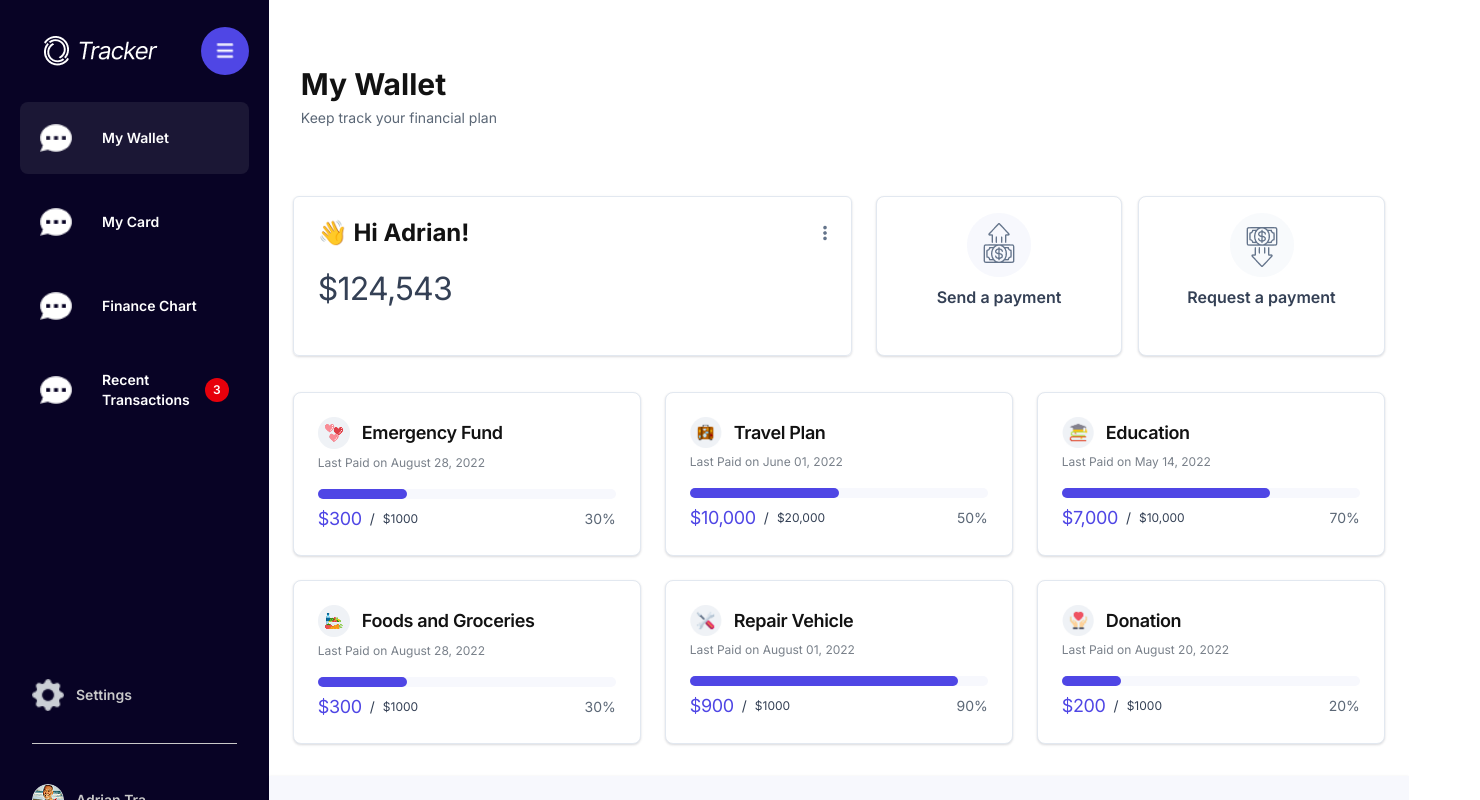
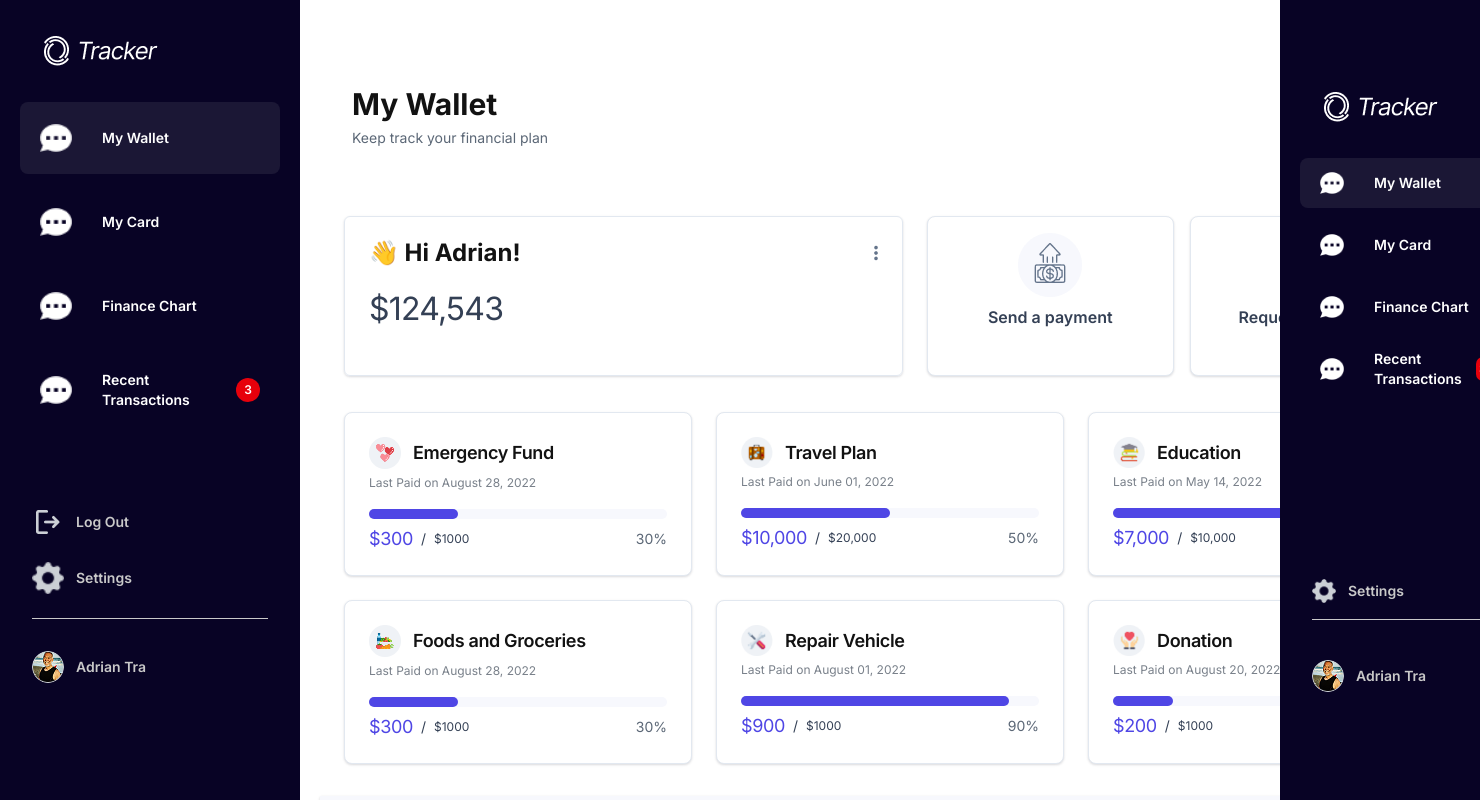
Before and after one commit to Hibachr/BudgetTrackerApp, a Next.js app: page /my-wallet in a window 1280 px wide. Shown: the top 800 px of the page, 1480 px wide, since content can reach past the window. Built offline with nearby package versions, Linux system fonts and the light colour scheme.

Commit message:
fixes made

```diff
--- a/src/components/navBar/navBar.jsx
+++ b/src/components/navBar/navBar.jsx
@@ -1,21 +1,89 @@
+import Image from 'next/image';
 import Link from 'next/link';
-import Image from 'next/image';
+import { useRouter } from 'next/router';
+import { useState } from 'react';
+
+const menuItems = [
+    { href: "/my-wallet", label: "My Wallet", icon: "/icons/Icon.png" },
+    { href: "/my-card", label: "My Card", icon: "/icons/Icon.png" },
+    { href: "/finance-chart", label: "Finance Chart", icon: "/icons/Icon.png" },
+    { href: "/recent-transactions", label: "Recent Transactions", icon: "/icons/Icon.png", notification: 3 }
+];
 
 export default function NavBar() {
+    const [isOpen, setIsOpen] = useState(false);
+    const router = useRouter();
+
     return (
-        <div className="md:hidden w-screen h-[50px] bg-white flex flex-row justify-between px-5 border-b-2 border-gray-200">
+        <>
+            {/* Mobile Navbar */}
+            <div className="fixed top-0 left-0 w-full h-[50px] bg-white flex justify-between px-5 border-b-2 border-gray-200 md:hidden z-50">
                 {/* Logo */}
                 <div className="self-center">
                     <Image src="/images/TrackerBlue.png" alt="LogoBlue" width={81} height={23} />
                 </div>
 
-            <div className="self-center">
+                {/* Menu Icon */}
+                <div className="self-center cursor-pointer" onClick={() => setIsOpen(true)}>
                     <Image src="/icons/menu-mobile.png" alt="menuMobile" width={20} height={20} />
                 </div>
+            </div>
 
-            {/* Navigation */}
+            {/* Mobile Menu (Off-Canvas) */}
+            <div className={`fixed top-0 right-0 h-full w-[250px] bg-[#080325] text-white flex flex-col py-6 px-5 transition-transform duration-300 ease-in-out z-50
+                            ${isOpen ? "translate-x-0" : "translate-x-full"}`}>
+                {/* Close Button */}
+                <button className="text-white text-2xl mb-6 self-end" onClick={() => setIsOpen(false)}>×</button>
 
+                {/* Logo */}
+                <div className="mb-6 flex items-center justify-between">
+                    <Image src="/images/Tracker.png" alt="Logo" width={161} height={54} />
+                </div>
 
+                {/* Menu Items */}
+                <nav className="flex-1">
+                    <ul className="space-y-3">
+                        {menuItems.map((item) => (
+                            <li key={item.href} className="flex items-center">
+                                <Link
+                                    href={item.href}
+                                    className={`flex items-center text-sm font-semibold h-[50px] w-full px-[20px] gap-[14px] leading-5 rounded-lg transition duration-300
+                                                ${router.pathname === item.href ? 'bg-[#1B1735]' : 'hover:bg-[#1B1735]'}`}
+                                    onClick={() => setIsOpen(false)}
+                                >
+                                    <Image src={item.icon} alt={`${item.label} Icon`} width={24} height={24} />
+                                    <span className="ml-4 flex-1">{item.label}</span>
+
+                                    {/* Notification Badge */}
+                                    {item.notification && (
+                                        <span className="bg-red-600 text-white text-xs font-semibold rounded-full w-6 h-6 flex items-center justify-center">
+                                            {item.notification}
+                                        </span>
+                                    )}
+                                </Link>
+                            </li>
+                        ))}
+                    </ul>
+                </nav>
+
+                {/* Footer Section */}
+                <div className="mb-[40%] mt-8 space-y-6 px-3">
+                    {/* Settings */}
+                    <div className="flex items-center gap-3 text-sm font-semibold text-[#C9C9C9] border-b border-[#C9C9C9] pb-4">
+                        <Image src="/icons/settings.png" alt="Settings" width={24} height={24} />
+                        <span>Settings</span>
                     </div>
+
+                    {/* Profile */}
+                    <Link href="/profile" className="flex items-center gap-3 text-sm text-[#C9C9C9] font-semibold pt-4 cursor-pointer" onClick={() => setIsOpen(false)}>
+                        <Image src="/images/profile.png" alt="User" width={32} height={32} className="rounded-full" />
+                        <span>Adrian Tra</span>
+                    </Link>
+                </div>
+            </div>
+
+            {/* Background Overlay (Closes Menu) */}
+            {isOpen && <div className="fixed inset-0 z-40 bg-black opacity-50 md:hidden" onClick={() => setIsOpen(false)}></div>}
+        </>
     );
 }
--- a/src/components/sidebar/sidebar.jsx
+++ b/src/components/sidebar/sidebar.jsx
@@ -1,78 +1,3 @@
-// import Link from 'next/link';
-// import Image from 'next/image';
-// import { useRouter } from 'next/router';
-
-// const menuItems = [
-//     { href: "/my-wallet", label: "My Wallet", icon: "/icons/Icon.png" },
-//     { href: "/my-card", label: "My Card", icon: "/icons/Icon.png" },
-//     { href: "/finance-chart", label: "Finance Chart", icon: "/icons/Icon.png" },
-//     { href: "/recent-transactions", label: "Recent Transactions", icon: "/icons/Icon.png", notification: 3 }
-// ];
-
-// export default function SideBar() {
-//     const router = useRouter();
-
-//     return (
-//         <div className="w-[300px] max-w-[21%] h-auto bg-[#080325] text-white flex flex-col py-6 px-5">
-//             {/* Logo and Hamburger Menu */}
-//             <div className="mb-6 flex items-center justify-between">
-//                 <div className="flex items-center">
-//                     <Image src="/images/Tracker.png" alt="Logo" width={161} height={54} />
-//                 </div>
-//                 {/* Hamburger Menu Icon inside a Circle */}
-//                 <div className="w-12 h-12 bg-[#4F46E5] rounded-full flex items-center justify-center cursor-pointer">
-//                     <Image
-//                         src="/icons/hamburgermenu.png"
-//                         alt="Menu"
-//                         width={18}
-//                         height={18}
-//                     />
-//                 </div>
-//             </div>
-
-//             {/* Navigation */}
-//             <nav className="flex-1">
-//                 <ul className="space-y-3">
-//                     {menuItems.map((item) => (
-//                         <li key={item.href} className="flex items-center">
-//                             <Link
-//                                 href={item.href}
-//                                 className={`flex items-center text-sm font-semibold h-[72px] w-[264px] px-[20px] gap-[14px] leading-5 rounded-lg transition duration-300
-//                                             ${router.pathname === item.href ? 'bg-[#1B1735]' : 'hover:bg-[#1B1735]'}`}
-//                             >
-//                                 <Image src={item.icon} alt={`${item.label} Icon`} width={32} height={32} />
-//                                 <span className="ml-4 flex-1">{item.label}</span>
-
-//                                 {/* Notification Badge */}
-//                                 {item.notification && (
-//                                     <span className="bg-red-600 text-white text-xs font-semibold rounded-full w-6 h-6 flex items-center justify-center">
-//                                         {item.notification}
-//                                     </span>
-//                                 )}
-//                             </Link>
-//                         </li>
-//                     ))}
-//                 </ul>
-//             </nav>
-
-//             {/* Footer */}
-//             <div className="mb-[200px] space-y-6 px-3">
-//                 {/* Settings */}
-//                 <div className="flex items-center gap-3 text-sm font-semibold text-[#C9C9C9] border-b border-[#C9C9C9] pb-8">
-//                     <Image src="/icons/settings.png" alt="Settings" width={32} height={32} />
-//                     <span>Settings</span>
-//                 </div>
-
-//                 {/* Profile */}
-//                 <div className="flex items-center gap-3 text-sm text-[#C9C9C9] font-semibold pt-4">
-//                     <Image src="/images/profile.png" alt="User" width={32} height={32} className="rounded-full" />
-//                     <span>Adrian Tra</span>
-//                 </div>
-//             </div>
-//         </div>
-//     );
-// }
-
 import Link from 'next/link';
 import Image from 'next/image';
 import { useRouter } from 'next/router';
@@ -80,7 +5,7 @@ import { useRouter } from 'next/router';
 const menuItems = [
     { href: "/my-wallet", label: "My Wallet", icon: "/icons/Icon.png" },
     { href: "/my-card", label: "My Card", icon: "/icons/Icon.png" },
-    { href: "/finance-chart", label: "Finance Chart", icon: "/icons/Icon.png" },
+    { href: "/financeChart", label: "Finance Chart", icon: "/icons/Icon.png" },
     { href: "/recent-transactions", label: "Recent Transactions", icon: "/icons/Icon.png", notification: 3 }
 ];
 
@@ -88,21 +13,10 @@ export default function SideBar() {
     const router = useRouter();
 
     return (
-        <div className="w-[300px] max-w-[21%] h-auto bg-[#080325] text-white flex flex-col py-6 px-5">
-            {/* Logo and Hamburger Menu */}
+        <div className="hidden md:flex md:w-[300px] md:h-screen md:fixed md:left-0 top-0 bg-[#080325] text-white flex-col py-6 px-5">
+            {/* Logo */}
             <div className="mb-6 flex items-center justify-between">
-                <div className="flex items-center">
-                    <Image src="/images/Tracker.png" alt="Logo" width={161} height={54} />
-                </div>
-                {/* Hamburger Menu Icon inside a Circle */}
-                <div className="w-12 h-12 bg-[#4F46E5] rounded-full flex items-center justify-center cursor-pointer">
-                    <Image
-                        src="/icons/hamburgermenu.png"
-                        alt="Menu"
-                        width={18}
-                        height={18}
-                    />
-                </div>
+                <Image src="/images/Tracker.png" alt="Logo" width={161} height={54} />
             </div>
 
             {/* Navigation */}
@@ -131,16 +45,23 @@ export default function SideBar() {
             </nav>
 
             {/* Footer */}
-            <div className="mb-[40%] mt-24 space-y-6 px-3">
+            <div className="mb-[40%] mt-20 space-y-6 px-3">
+
+                {/* LogOut */}
+                <Link href={"/login"}>
+                <div className="flex items-center gap-3 text-sm font-semibold text-[#C9C9C9] pb-6">
+                    <Image src="/icons/logout.png" alt="Settings" width={32} height={32} />
+                    <span>Log Out</span>
+                </div>
+                </Link>
                 {/* Settings */}
-                <div className="flex items-center gap-3 text-sm font-semibold text-[#C9C9C9] border-b border-[#C9C9C9] pb-8">
+                <div className="flex items-center gap-3 text-sm font-semibold text-[#C9C9C9] border-b border-[#C9C9C9] pb-6">
                     <Image src="/icons/settings.png" alt="Settings" width={32} height={32} />
                     <span>Settings</span>
                 </div>
-
                 {/* Profile */}
                 <Link href="/profile">
-                    <div className="flex items-center gap-3 text-sm text-[#C9C9C9] font-semibold pt-4 cursor-pointer">
+                    <div className="flex items-center gap-3 text-sm text-[#C9C9C9] font-semibold pt-2 cursor-pointer">
                         <Image src="/images/profile.png" alt="User" width={32} height={32} className="rounded-full" />
                         <span>Adrian Tra</span>
                     </div>
--- a/src/pages/createAcc/createAcc.jsx
+++ b/src/pages/createAcc.jsx
@@ -29,7 +29,8 @@ export default function CraeteAcc() {
             <div className='md:ml-[100px] ml-14 mt-[50px] max-md:pt-30 flex md:justify-center h-[80vh] w-[70vh] flex-col'>
                 <h1 className='font-semibold text-3xl'>Create account</h1>
                 <div className="flex flex-row gap-0.5 mt-4 text-[15px] text-gray-700">
-                <p>Already have account? </p> <Link href="" className='cursor-pointer font-semibold text-blue-700'><h3>Log in</h3></Link>
+                <p>Already have account? </p>
+                <Link href="/login" className='cursor-pointer font-semibold text-blue-700'><h3>Log in</h3></Link>
                 </div>
                 <div className='flex gap-[20px] max-md:gap-0.5 flex-row'>
                 <Input placeholder="Full Name" type="text" width="1/2" resp="1/4"/>
--- a/src/pages/finance_chart/financeChart.jsx
+++ b/src/pages/financeChart.jsx
@@ -10,7 +10,7 @@ export default function FinanceChart() {
   const [duration, setDuration] = useState("This Month"); // Stores selected time duration
 
   return (
-    <div className="flex flex-col md:flex-row ">
+    <div className="flex flex-col md:flex-row md:pl-[300px]">
       <SideBar />
       <NavBar/>
 
--- a/src/pages/login/login.jsx
+++ b/src/pages/login.jsx
@@ -29,7 +29,10 @@ export default function Login() {
             <div className='md:ml-[100px] ml-14 mt-[50px] max-md:pt-30 flex md:justify-center h-[80vh] w-[70vh] flex-col'>
                 <h1 className='font-semibold text-3xl'>Sign in</h1>
                 <div className="flex flex-row gap-0.5 mt-4 text-[15px] text-gray-700">
-                <p>Don't have account?</p> <Link href="" className='cursor-pointer font-semibold text-blue-700'><h3>Craete Account</h3></Link>
+                <p>Don't have account?</p>
+                <Link href="/createAcc" className='cursor-pointer font-semibold text-blue-700'>
+                <h3>Create Account</h3></Link>
+
                 </div>
 
                 <Input placeholder="Email Address" type="text" width="70vh"  resp="1/2"/>
--- a/src/pages/my-wallet.jsx
+++ b/src/pages/my-wallet.jsx
@@ -1,11 +1,23 @@
 import SideBar from "@/components/sidebar/sidebar";
 import MyWalletBody from "../components/my-wallet/mywallet-body";
+import NavBar from "@/components/navBar/navBar";
 
 export default function MyWallet() {
   return (
     <div className="flex min-h-screen">
-    <SideBar />
-    <MyWalletBody />
+      {/* Sidebar */}
+      <SideBar />
+
+      {/* Main Content */}
+        <div className="flex-1 flex flex-col md:ml-[300px]">
+          {/* Navbar (Only on mobile) */}
+            <NavBar />
+
+          {/* Profile Content */}
+            <div className="mt-[50px] md:mt-0 p-5">
+                    <MyWalletBody />
+            </div>
+        </div>
     </div>
   );
 }
```
Also changed, not shown: src/pages/index.js (+5 -2 lines), src/pages/profile.jsx (+16 -4 lines), public/icons/logout.png (added). Lines whose indentation alone changed are shown as unchanged.
